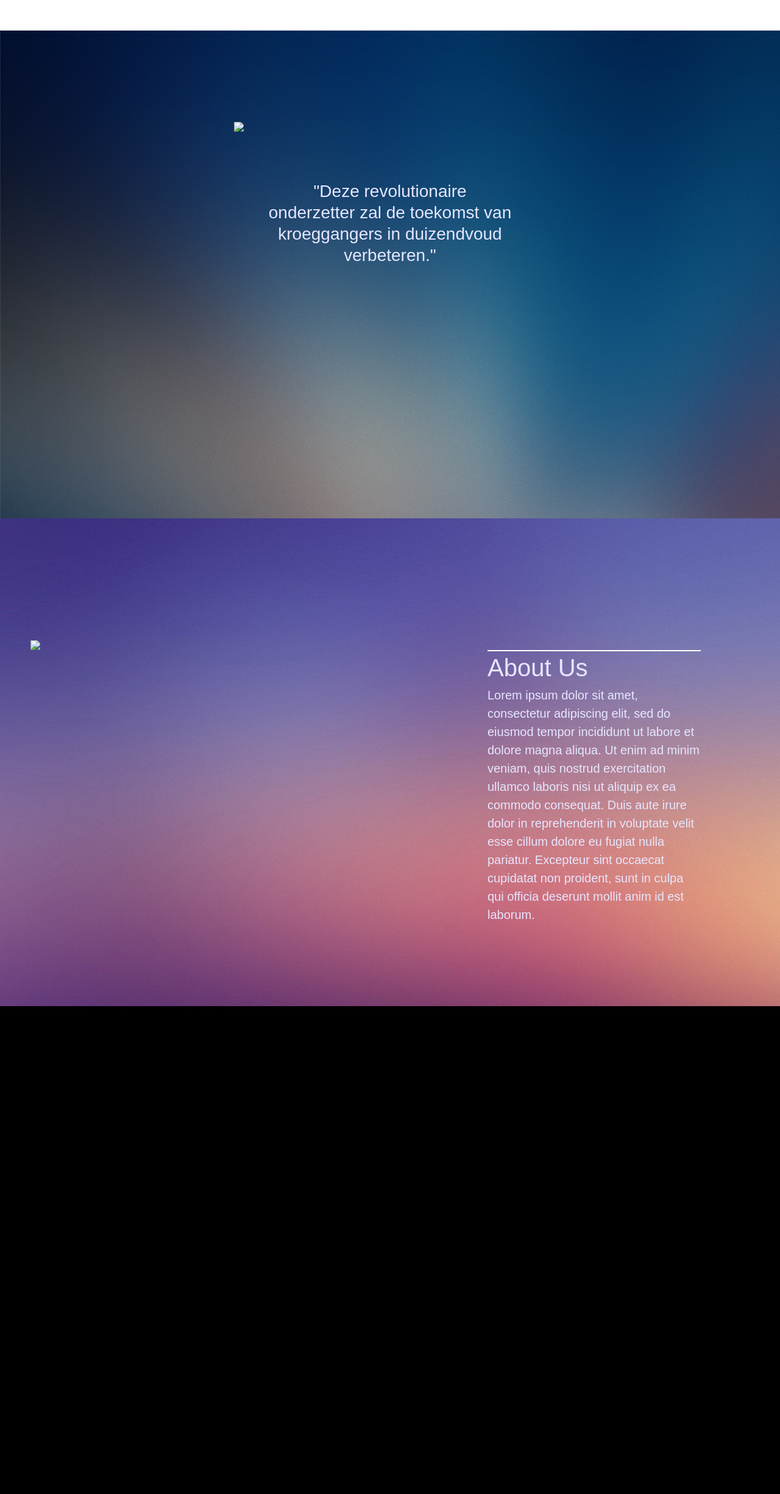
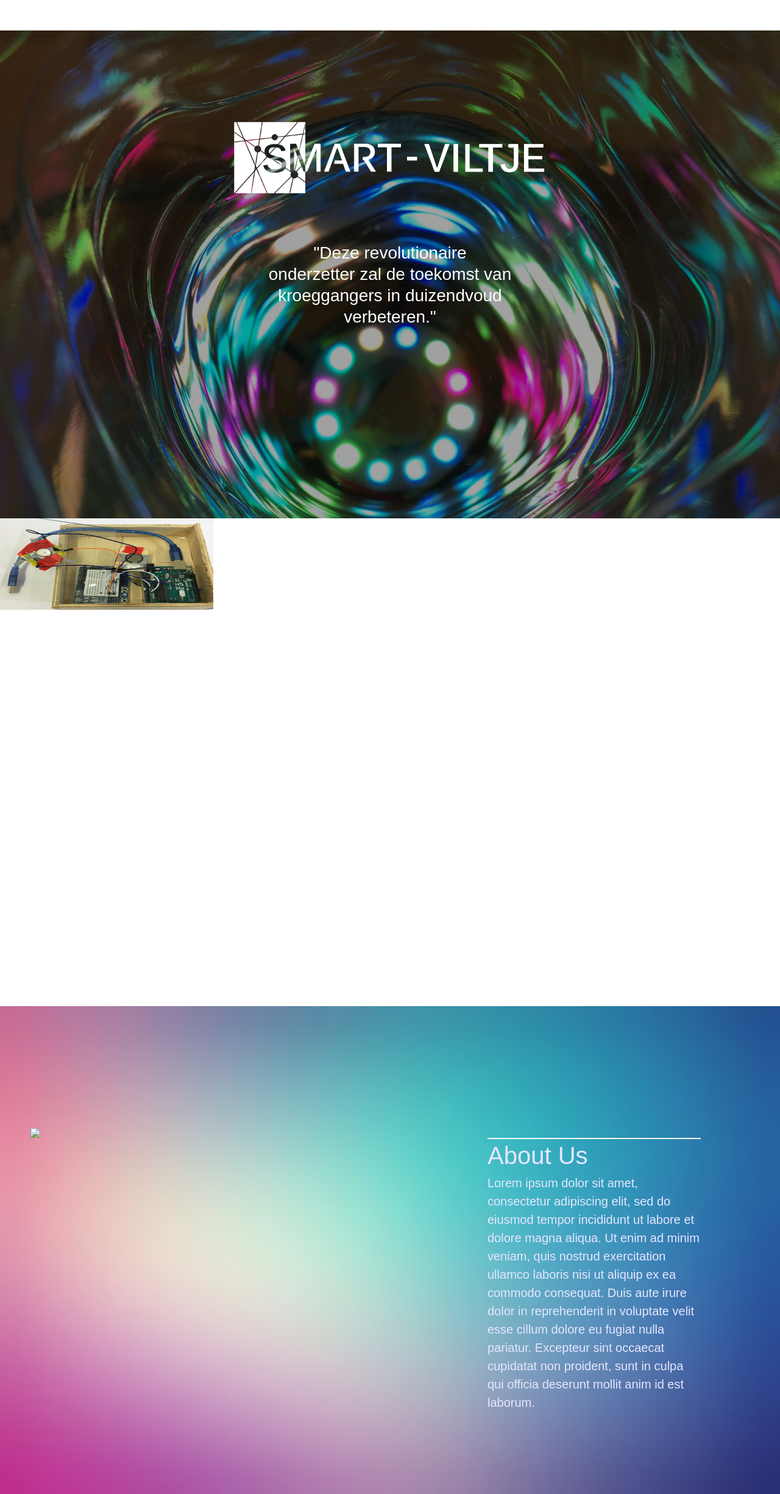
Before and after one commit to rickdepeer/CMGT-Sprint2-Onepager, a PHP site: page / in a window 1280 px wide. Shown: the part 100-2550 px from the top of the page at 61% size. Before the commit the page ends 1750 px from the top, so only its background shows below. Run offline with PHP 8.4, Linux system fonts and the light colour scheme; some libraries are stand-ins or nearby versions.

Commit message:
ik heb home met achtergrond en logo en klein begin infographic maar die hoeft niet meer

```diff
--- a/index.html
+++ b/index.html
@@ -34,10 +34,11 @@
             </ul>
         </div> <!-- einde header-->
 
-        <div class="">
+
             <div class="home">
+
                 <div class="logo">
-                    <img src="http://via.placeholder.com/350x150">
+                    <img src="img/logo_smartviltje_350x81 (2).png">
                 </div>
 
                 <div class="quote">
@@ -45,6 +46,12 @@
                         van kroeggangers in duizendvoud verbeteren."
                     </p>
                 </div>
+
+            </div>
+
+
+            <div class="infographic">
+                <img src="img/IMG_0419.JPG"/>
 
             </div>
 
--- a/style.css
+++ b/style.css
@@ -35,9 +35,16 @@ body {
 
 .home
 {
-    background-image: url("img/Abstract_gaussian_blur_gradient_1920x1200.jpg");
+
+    background-image: url("img/achtergrond.png") ;
     width: 100%;
     height: 800px;
+}
+
+.container_twee
+{
+    display: inline-flex;
+
 }
     .logo
     {
@@ -49,16 +56,21 @@ body {
             width: 100%;
             margin-top: 150px;
             margin-bottom: 0px;
-        }
+                    }
 
+.logo .quote
+{
+    margin-top: 200px;
+}
     .quote
     {
         width: 100%;
         max-width: 400px;
         display: block;
         margin: 0 auto;
-        color: #e6e6ff;
+        color:  white;
         line-height: 35px;
+
     }
         .quote p
         {
@@ -67,9 +79,23 @@ body {
             text-align: center;
         }
 
+.infographic
+{
+    width: 100%;
+    height: 800px;
+}
+
+.infographic img
+{
+    width: 350px;
+    height: 150px;
+}
 .aboutUs
 {
-    background-image: url("img/minimalistic_gaussian_blur_1920x1080.jpg");
+    background-image: url("img/roze blauw.jpg");
+    background-position: center;
+    background-repeat: no-repeat;
+    background-size: cover;
     height: 800px;
     width: 100%;
 
```
Also changed, not shown: img/IMG_0419.JPG (added), img/In het glas beter.jpg (added), img/In het glas.jfif (added), img/Infographic.jfif (added), img/achtergrond home.jfif (added), img/achtergrond.jfif (added), img/achtergrond.png (added), img/logo_smartviltje_350x81 (2).png (added).
